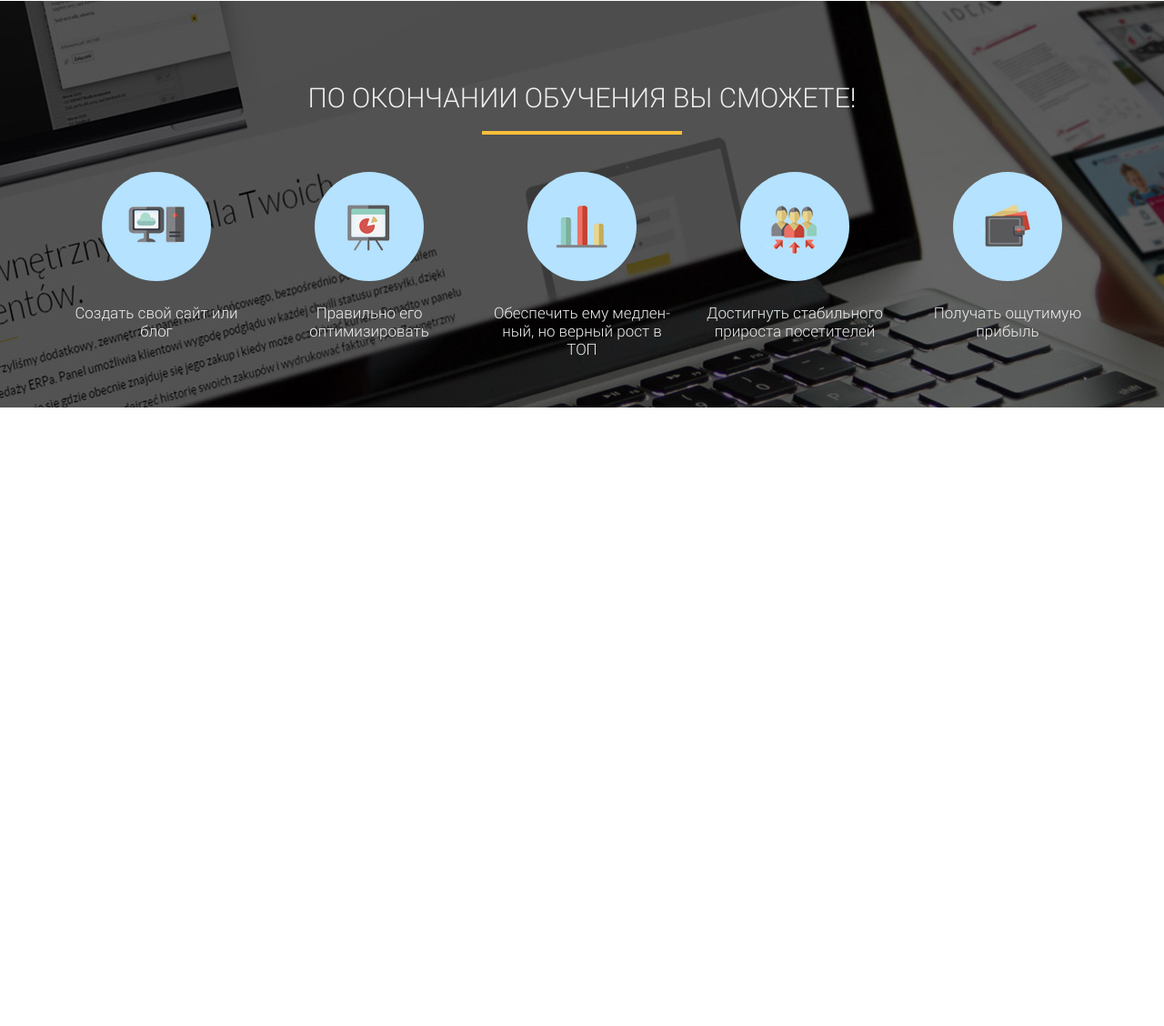
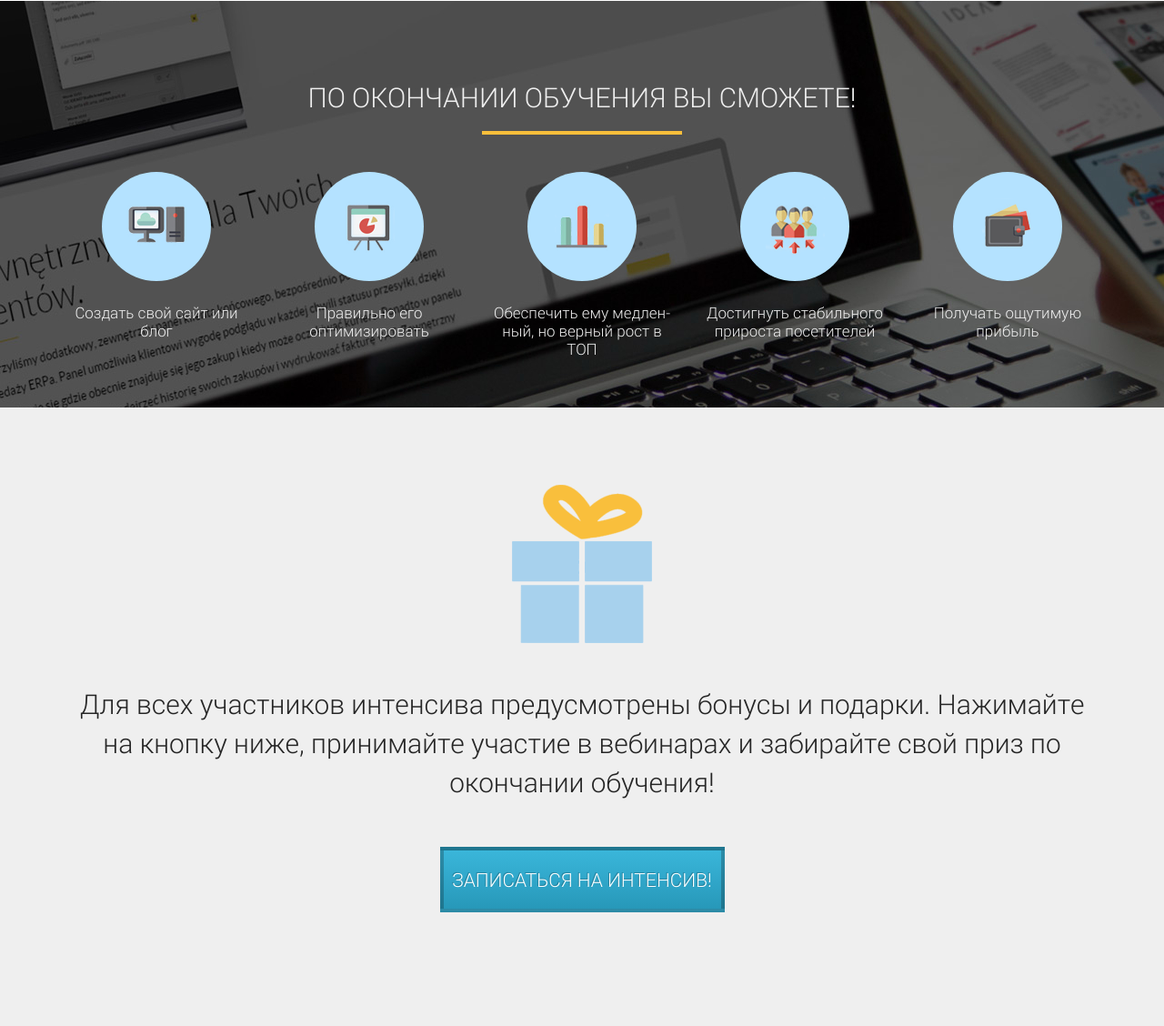
Before and after one commit to evgeshencia/wordpress_landing, a plain HTML site: page index.html in a window 1280 px wide. Shown: the part 2090-3218 px from the top of the page at 91% size. Before the commit the page ends 2538 px from the top, so only its background shows below. Drawn offline with Linux system fonts and the light colour scheme.

Commit message:
Update index.html

```diff
--- a/index.html
+++ b/index.html
@@ -115,5 +115,18 @@
       </div>
     </div>
   </section>
+
+  <section class="gift">
+    <div class="container">
+      <img src="/icons/gift.png" alt="gift" class="gift_img">
+    <div class="gift_desc">
+      <h2 class="gift_text">Для всех участников интенсива предусмотрены бонусы и подарки. Нажимайте на кнопку ниже, принимайте участие в вебинарах и забирайте свой приз по окончании обучения!</h2>
+    </div>
+
+    <button class="gift_btn">Записаться на интенсив!</button>
+
+  </div>
+  </section>
+
 </body>
 </html>
```
